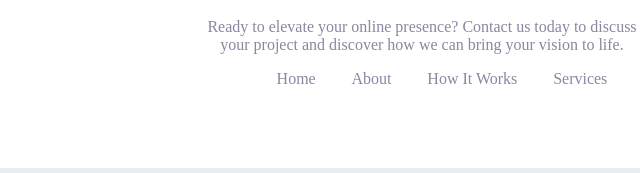
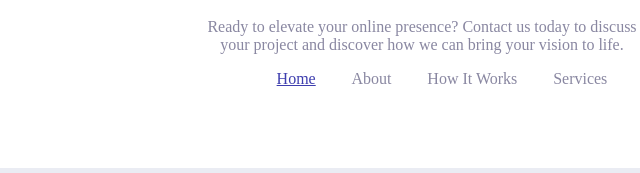
Before and after one commit to farial-robama/A01-landing-launchpad, a plain HTML site: page index.html in a window 1280 px wide. In both pictures the pointer is over the link "Home". Shown: the part 2097-2270 px from the top of the page, 218-858 px from the left. Drawn offline with Linux system fonts and the light colour scheme.

Commit message:
hover effect to footer link

```diff
--- a/styles/style.css
+++ b/styles/style.css
@@ -230,7 +230,6 @@ body{
     font-weight:bolder;
 }
 
-
 .footer ul{
     list-style: none;
     display: flex;
@@ -240,5 +239,9 @@ body{
     text-decoration: none;
     color: #8987A1;
 
-
 }
+.footer li a:hover {
+  color: rgb(61, 61, 174);
+  text-decoration: underline;
+  transition: color 0.3s ease;
+}
```
